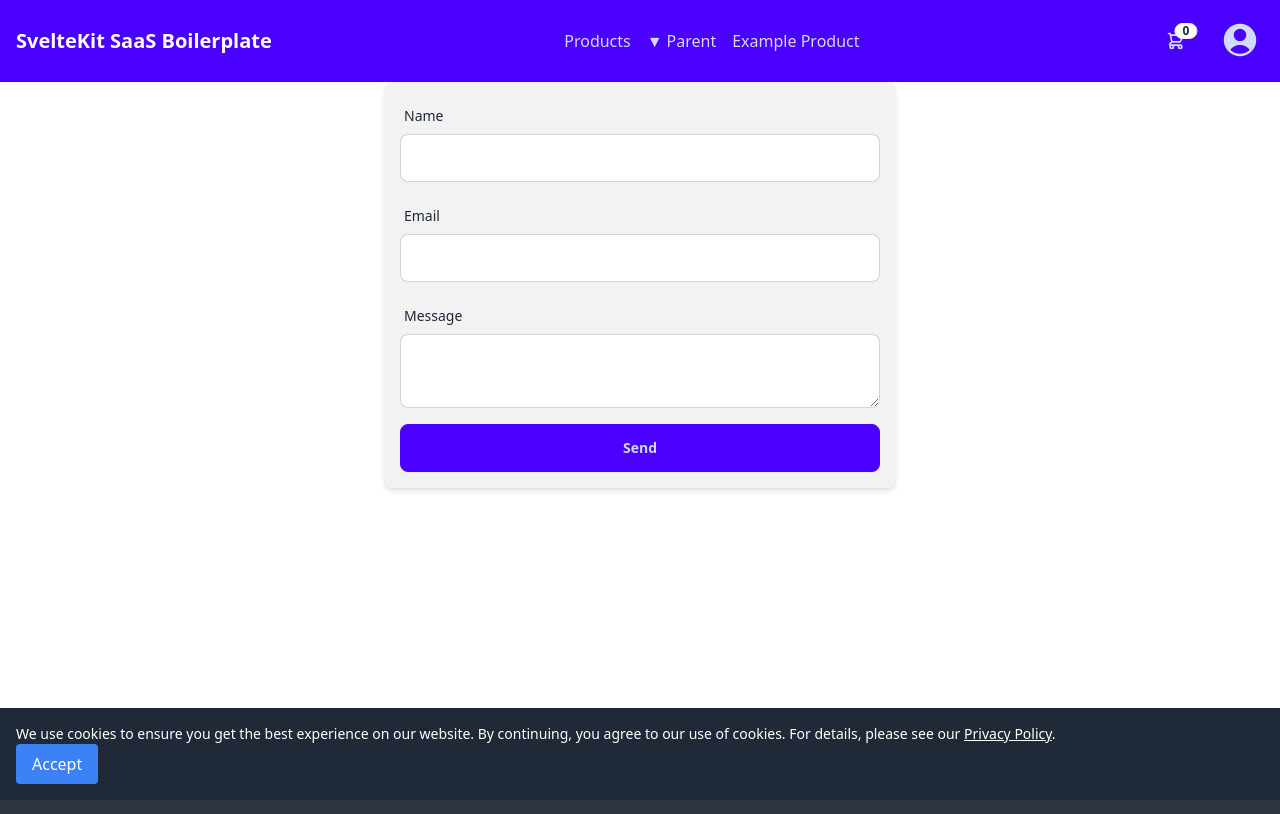
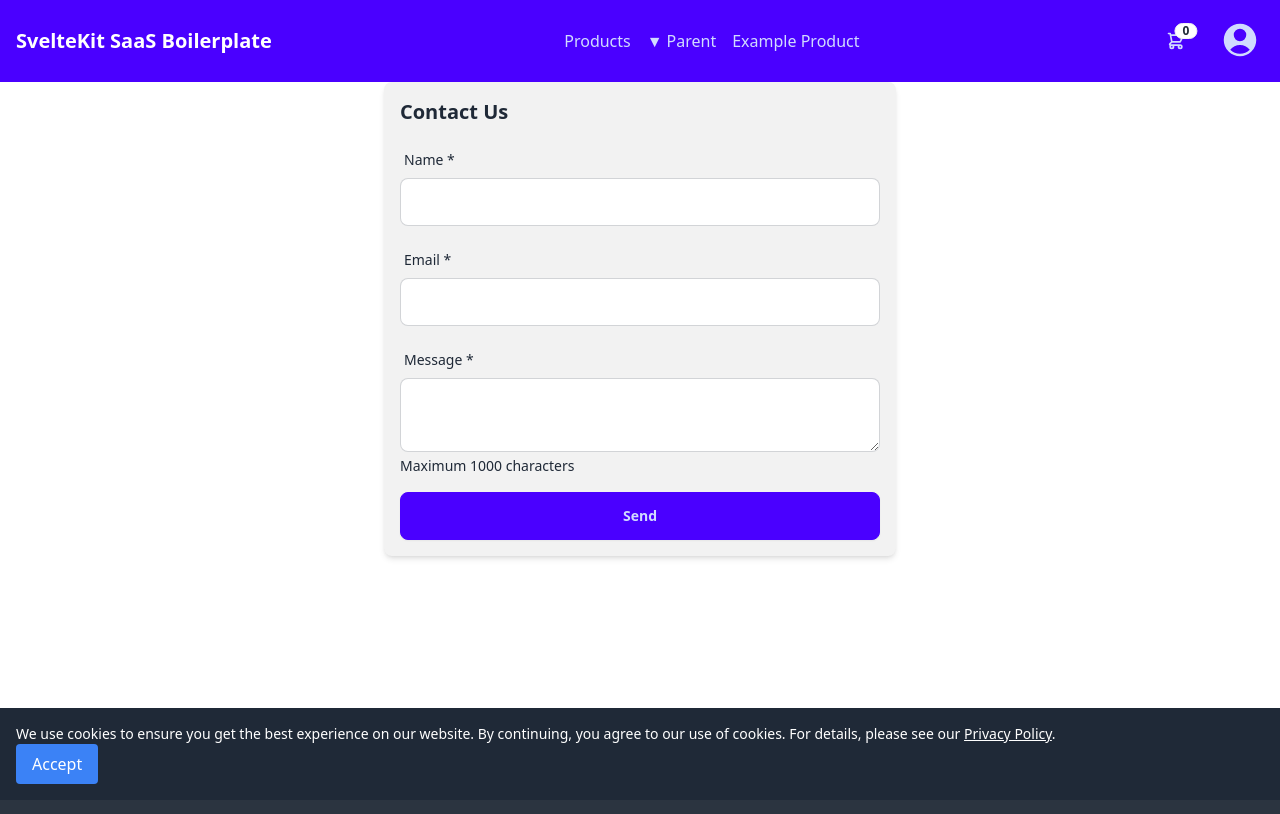
Before and after one commit to jcreek/SvelteKitSaasBoilerplate, a SvelteKit app: page /contact in a window 1280 px wide. Built offline with nearby package versions, Linux system fonts and the light colour scheme; no server answers; what @axiomhq/winston, @getbrevo/brevo would draw is missing.

Commit message:
feat(#79): Enhance form security and accessibility

```diff
--- a/src/routes/contact/+page.svelte
+++ b/src/routes/contact/+page.svelte
@@ -31,7 +31,9 @@
 		action="?"
 		use:enhance={handleSubmit}
 		class="max-w-lg mx-auto p-4 bg-base-200 rounded-lg shadow-md"
+		aria-labelledby="contact-form-title"
 	>
+		<h2 id="contact-form-title" class="text-xl font-bold mb-4">Contact Us</h2>
 		{#if error}
 			<div class="alert alert-error shadow-lg mb-4">
 				<div>
@@ -41,7 +43,7 @@
 		{/if}
 		<div class="form-control mb-4">
 			<label for="name" class="label">
-				<span class="label-text">Name</span>
+				<span class="label-text">Name *</span>
 			</label>
 			<input
 				id="name"
@@ -49,13 +51,16 @@
 				type="text"
 				bind:value={name}
 				class="input input-bordered"
+				aria-required="true"
+				minlength="2"
+				maxlength="100"
 				required
 			/>
 		</div>
 
 		<div class="form-control mb-4">
 			<label for="email" class="label">
-				<span class="label-text">Email</span>
+				<span class="label-text">Email *</span>
 			</label>
 			<input
 				id="email"
@@ -63,21 +68,28 @@
 				type="email"
 				bind:value={email}
 				class="input input-bordered"
+				aria-required="true"
+				minlength="5"
+				maxlength="100"
 				required
 			/>
 		</div>
 
 		<div class="form-control mb-4">
 			<label for="message" class="label">
-				<span class="label-text">Message</span>
+				<span class="label-text">Message *</span>
 			</label>
 			<textarea
 				id="message"
 				name="message"
 				bind:value={message}
 				class="textarea textarea-bordered"
+				aria-required="true"
+				minlength="10"
+				maxlength="1000"
 				required
 			></textarea>
+			<small class="text-sm mt-1">Maximum 1000 characters</small>
 		</div>
 
 		<div class="form-control">
```
